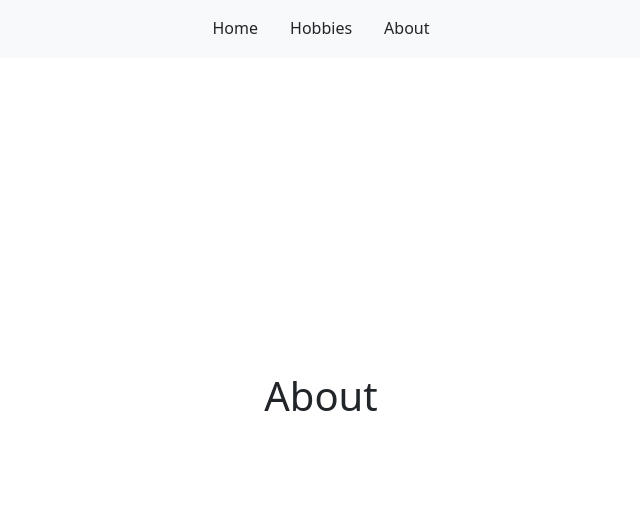
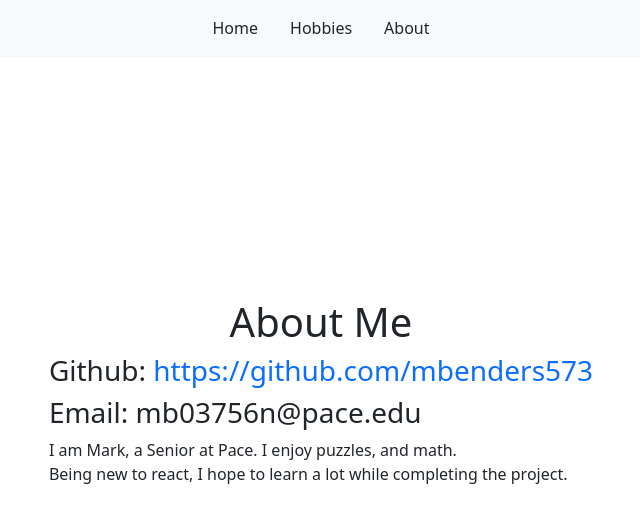
Before and after one commit to mbenders573/cs491, a React (Vite) app in the folder reactroutehobbies/: page /about in a window 1280 px wide. Shown: the top 522 px of the page, without its empty margins (319-959 px from the left). Built offline with nearby package versions, Linux system fonts and the light colour scheme.

Commit message:
made about

```diff
--- a/reactroutehobbies/src/components/About.jsx
+++ b/reactroutehobbies/src/components/About.jsx
@@ -1,10 +1,26 @@
 import '../App.css';
-import {  } from 'react-bootstrap';
+import { Container, Card } from 'react-bootstrap';
 
 const About = () => {
     return (
         <>
-            <h1>About</h1>
+            <h1>About Me</h1>
+            <div className = "text-start">
+                <h3>
+                    Github:{" "}
+                    <a href = "https://github.com/mbenders573" target = "_blank" className = "text-decoration-none">
+                        https://github.com/mbenders573
+                    </a>
+                </h3>
+                <h3>
+                    Email: mb03756n@pace.edu
+                </h3>
+                <p>
+                    I am Mark, a Senior at Pace. I enjoy puzzles, and math. <br/>
+                    Being new to react, I hope to learn a lot while completing the project.
+                </p>
+            </div>
+
         </>
     );
 };
```
